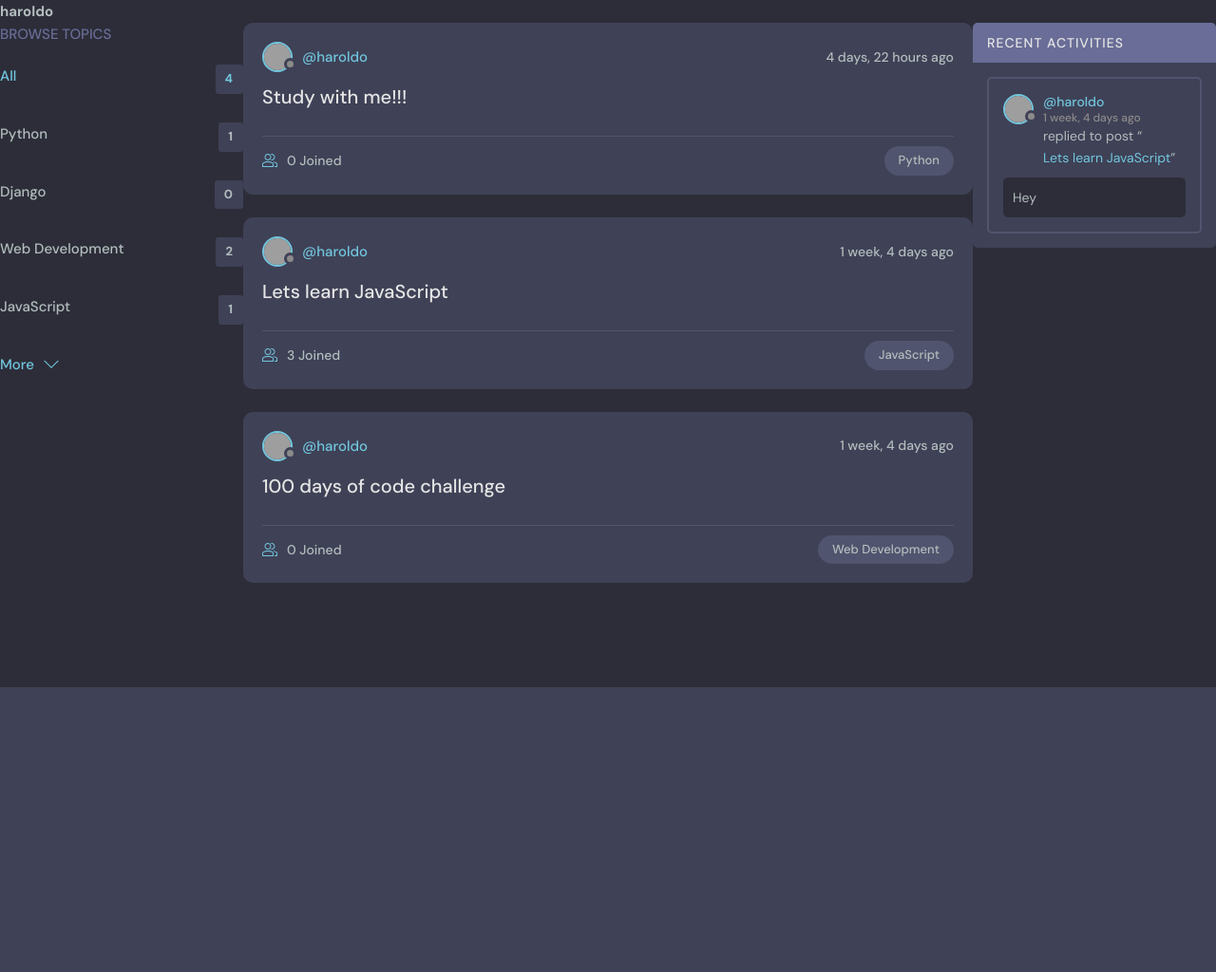
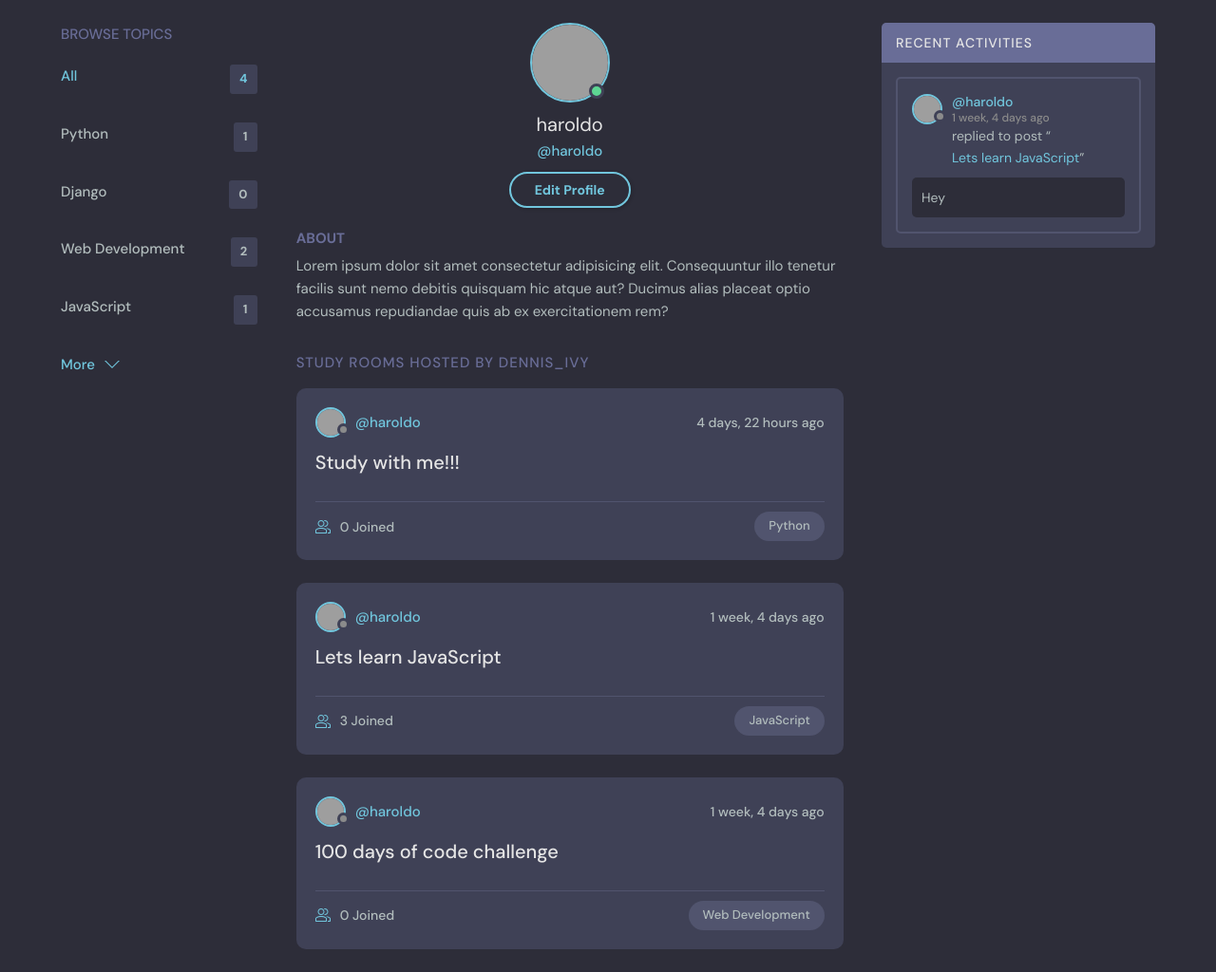
Before and after one commit to haroldojunios/TraversyMediaDjango-studybud, a Django app: page /profile/1/ in a window 1280 px wide. Shown: the part 76-1100 px from the top of the page at 95% size. Before the commit the page ends 800 px from the top, so only its background shows below. Run offline with Django 3.2, Linux system fonts and the light colour scheme; data comes from the database, SQL or seed files in the repository; grey boxes are pictures that could not be loaded.

Commit message:
Theme installation on profile page

```diff
--- a/base/templates/base/profile.html
+++ b/base/templates/base/profile.html
@@ -1,24 +1,54 @@
 {% extends "main.html" %}
 
 {% block content %}
-<style>
-  .profile-container {
-    display: grid;
-    grid-template-columns: 1fr 3fr 1fr;
-  }
-</style>
 
-<h1>{{user.username}}</h1>
+<main class="profile-page layout layout--3">
+  <div class="container">
+    <!-- Topics Start -->
+    {% include "base/topics_component.html" %}
+    <!-- Topics End -->
 
-<div class="profile-container">
-  <div>
-    {% include "base/topics_component.html" %}
+    <!-- Room List Start -->
+    <div class="roomList">
+      <div class="profile">
+        <div class="profile__avatar">
+          <div class="avatar avatar--large active">
+            <img src="https://randomuser.me/api/portraits/men/11.jpg" />
+          </div>
+        </div>
+        <div class="profile__info">
+          <h3>{{user.username}}</h3>
+          <p>@{{user.username}}</p>
+          <a href="edit-user.html" class="btn btn--main btn--pill">Edit
+            Profile</a>
+        </div>
+        <div class="profile__about">
+          <h3>About</h3>
+          <p>
+            Lorem ipsum dolor sit amet consectetur adipisicing elit.
+            Consequuntur illo
+            tenetur facilis sunt nemo debitis quisquam hic atque aut? Ducimus
+            alias placeat
+            optio accusamus repudiandae quis ab ex exercitationem rem?
+          </p>
+        </div>
+      </div>
+
+      <div class="roomList__header">
+        <div>
+          <h2>Study Rooms Hosted by dennis_ivy</a>
+          </h2>
+        </div>
+      </div>
+
+      {% include "base/feed_component.html" %}
+    </div>
+    <!-- Room List End -->
+
+    <!-- Activities Start -->
+    {% include "base/activity_component.html" %}
+    <!-- Activities End -->
   </div>
-  <div>
-    {% include "base/feed_component.html" %}
-  </div>
-  <div>
-    {% include "base/activity_component.html" %}
-  </div>
-</div>
-{% endblock %}
+</main>
+
+{% endblock content %}
```
